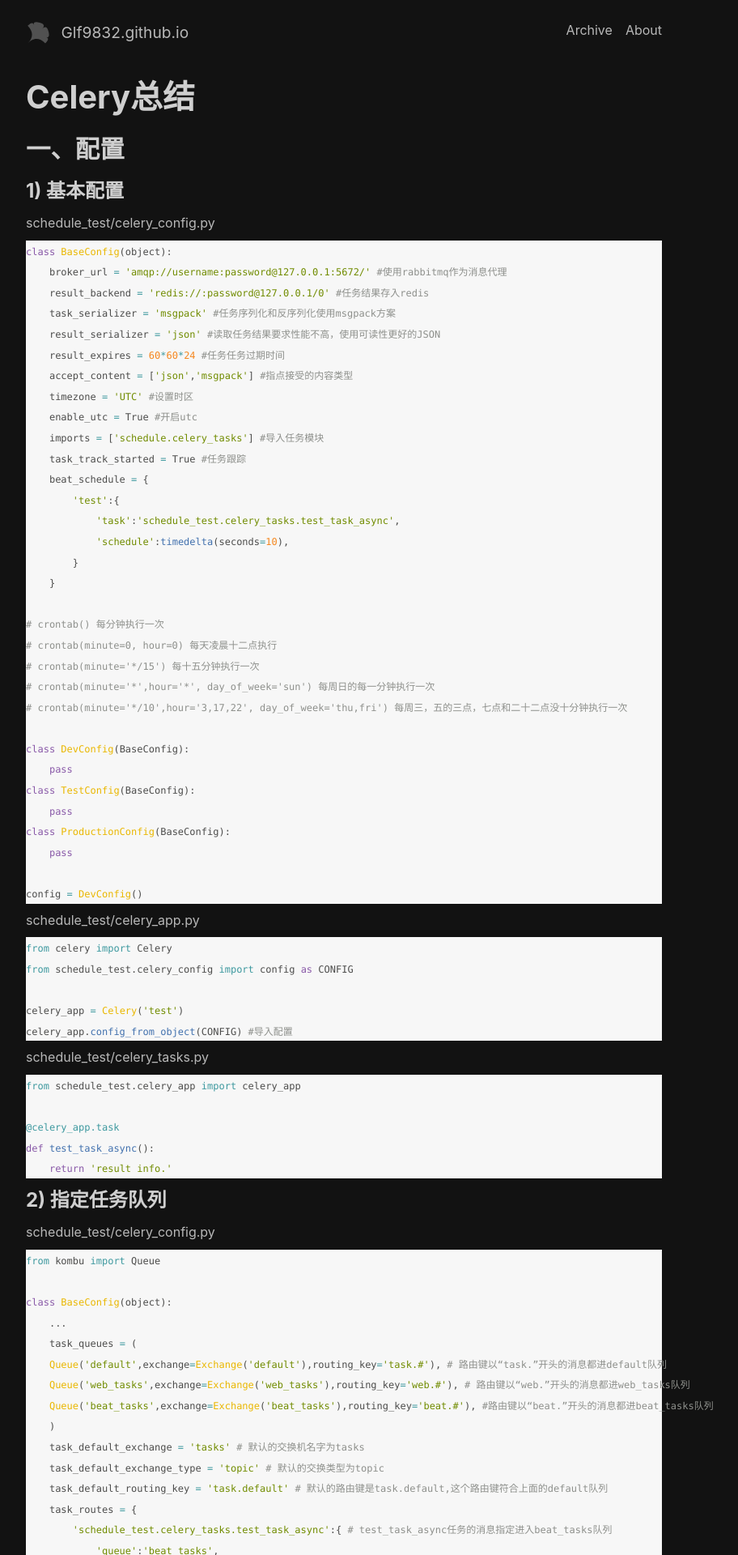
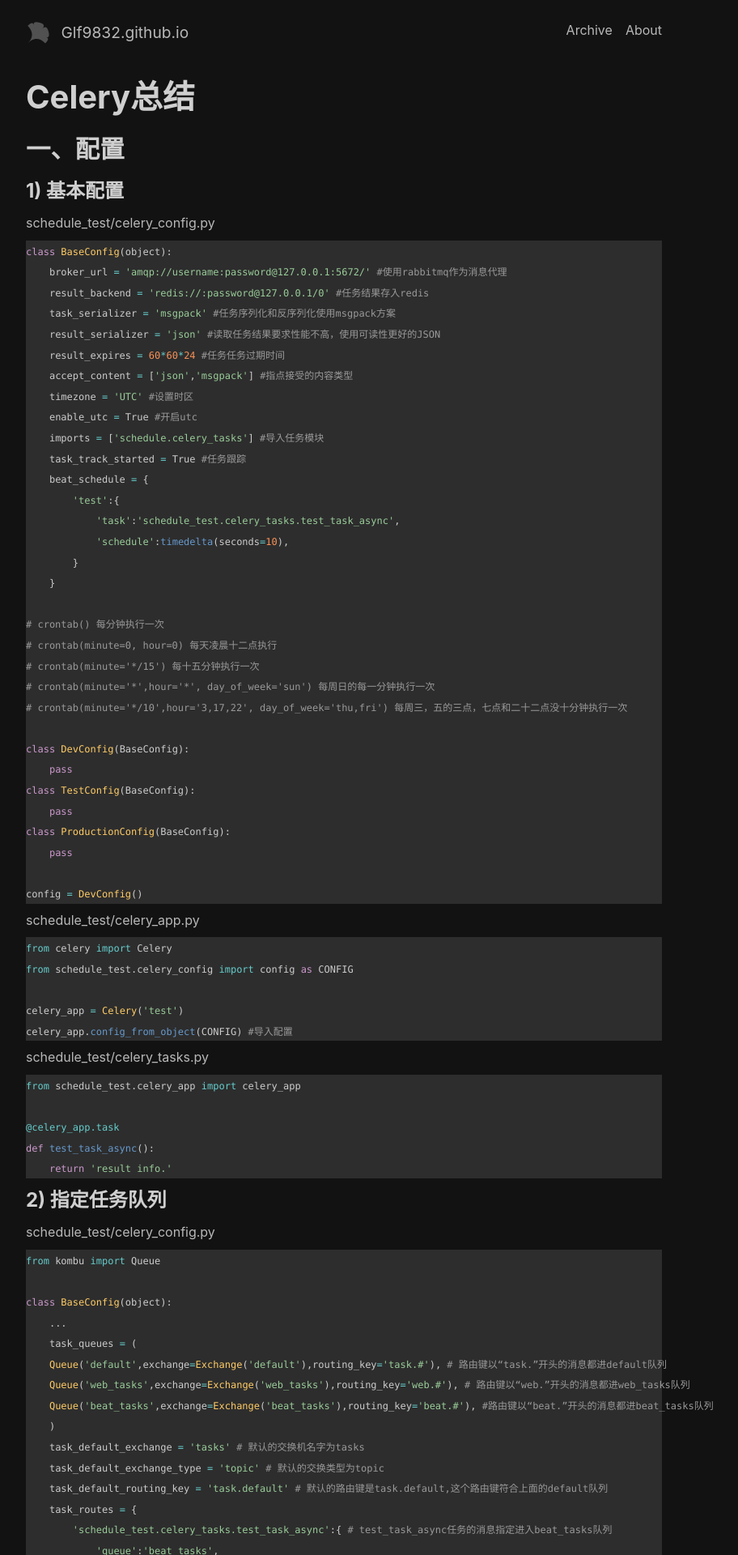
Before and after one commit to Glf9832/Glf9832.github.io, a Jekyll site: the page built from index.md, in a window 1280 px wide. Shown: the top 1920 px of the page at 81% size, without its empty margins (215-1127 px from the left). Built offline with Jekyll 4.4.1, drawn with Linux system fonts in a browser that asks for light colours; nearby versions of some CDN libraries; our own code applies the rules of GitHub Pages for plain Markdown files.

Commit message:
update theme

```diff
--- a/assets/css/main.scss
+++ b/assets/css/main.scss
@@ -15,9 +15,9 @@
     // "skins/orange",
 
     // "skins/highlight/{{ site.highlight_theme | default: site.data.variables.default.highlight_theme }}",
-    "skins/highlight/tomorrow",
+    // "skins/highlight/tomorrow",
     // "skins/highlight/tomorrow-night",
-    // "skins/highlight/tomorrow-night-eighties",
+    "skins/highlight/tomorrow-night-eighties",
     // "skins/highlight/tomorrow-night-blue",
     // "skins/highlight/tomorrow-night-bright",
 
```
